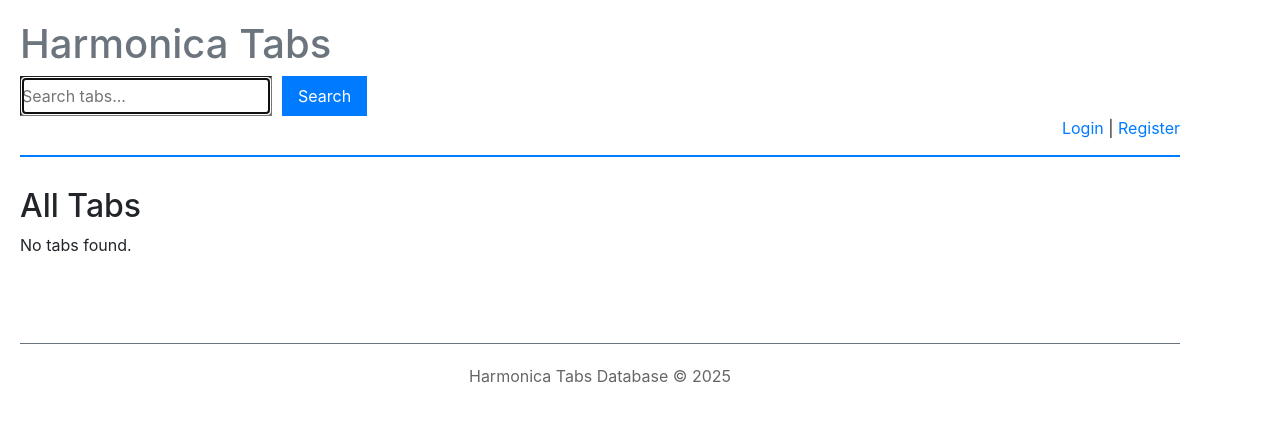
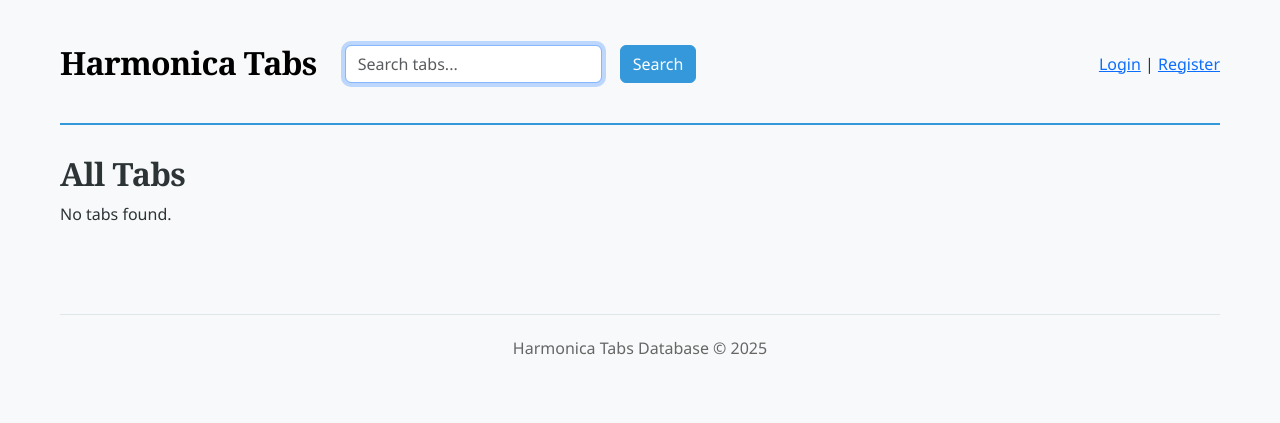
Before and after one commit to mthsgrc/harmonica_project, a Flask app: page / in a window 1280 px wide. Shown: the top 423 px of the page. Run offline with Flask 3, Linux system fonts and the light colour scheme; data that the repository does not hold is empty; parts of the project's set-up code (start-up, migrations or seed data) failed here and were passed over; some libraries are stand-ins or nearby versions.

Commit message:
Styling changes from initial visuals. Needs further improvements yet

```diff
--- a/app/static/style.css
+++ b/app/static/style.css
@@ -1,9 +1,20 @@
 :root {
-  --primary: #4CAF50;
-  --secondary: #2c3e50;
-  --light: #f9f9f9;
-  --dark: #333;
-  --gray: #e0e0e0;
+  /* Primary Palette */
+  --primary: #3498db;      /* Refined blue (harmonica reed color) */
+  --secondary: #2c3e50;    /* Deep navy (good contrast) */
+  --accent: #e74c3c;       /* Vibrant red (call-to-action) */
+
+  /* Neutral Palette */
+  --light: #f8f9fa;        /* Slightly warmer off-white */
+  --dark: #2d3436;         /* Soft near-black */
+  --gray: #dfe6e9;         /* Lighter gray for backgrounds */
+
+  /* Music Accents */
+  --gold: #f1c40f;         /* Brass instrument accent */
+
+  --font-main: 'Segoe UI', system-ui, -apple-system, sans-serif;
+  --font-headings: Georgia, serif;
+  --font-tabs: 'Courier Prime', 'Courier New', monospace;
 }
 
 * {
@@ -13,8 +24,8 @@
 }
 
 body {
-  font-family: 'Segoe UI', Tahoma, Geneva, Verdana, sans-serif;
-  line-height: 1.6;
+  font-family: var(--font-main);
+  line-height: 1.65;
   color: var(--dark);
   background-color: var(--light);
   max-width: 1200px;
@@ -34,6 +45,12 @@ header {
 header h1 a {
   color: var(--secondary);
   text-decoration: none;
+}
+
+h1, h2, h3, h4, .navbar-brand {
+  font-family: var(--font-headings);
+  font-weight: 700;
+  letter-spacing: -0.02em;
 }
 
 form {
@@ -57,24 +74,28 @@ button {
   cursor: pointer;
 }
 
+/* Responsive Container */
+.container-xxl {
+  max-width: 1400px;
+}
+
 .tabs-list {
   display: grid;
   grid-template-columns: repeat(auto-fill, minmax(300px, 1fr));
-  gap: 20px;
+  gap: 45px;
   margin-bottom: 30px;
 }
 
 .tab-card {
-  background: white;
-  border-radius: 8px;
-  padding: 20px;
-  box-shadow: 0 2px 5px rgba(0,0,0,0.1);
-  transition: transform 0.2s;
+  transition: transform 0.3s ease, box-shadow 0.3s ease;
+  border: none;
+  border-top: 3px solid var(--primary);
+  padding: 5px;
 }
 
 .tab-card:hover {
-  transform: translateY(-5px);
-  box-shadow: 0 5px 15px rgba(0,0,0,0.1);
+  transform: translateY(-8px);
+  box-shadow: 0 12px 20px rgba(0,0,0,0.12);
 }
 
 .tab-card h3 {
@@ -112,14 +133,14 @@ button {
 }
 
 .tab-content {
-  background: #f9f9f9;
-  padding: 20px;
-  border-radius: 4px;
-  border-left: 4px solid var(--primary);
-  overflow-x: auto;
-  font-family: 'Courier New', monospace;
-  white-space: pre-wrap;
-  line-height: 1.4;
+  background: repeating-linear-gradient(
+    var(--light),
+    var(--light) 39px,
+    var(--gray) 40px
+  ); /* Sheet music lines */
+  line-height: 2.2; /* Match staff spacing */
+  font-size: 1.15rem;
+  padding-left: 15px;
 }
 
 .pagination {
@@ -346,15 +371,32 @@ form label {
 .all-tabs-search {
   margin: 0 auto;
   text-align: center;
-  width: 100%;;
+  width: 100%;
 }
 
-
-
-.card-body
-{
+.card-body {
   display: inline-block;
   margin: 0 auto;
   padding: 0;
   box-sizing: border-box;
 }
+
+/* Button Enhancements */
+.btn-primary {
+  background-color: var(--primary);
+  border-color: var(--primary);
+}
+
+.btn-outline-primary {
+  --bs-btn-hover-bg: var(--primary);
+}
+
+:focus-visible {
+  outline: 3px solid var(--gold);
+  outline-offset: 2px;
+}
+
+/* Contrast check for text */
+.bg-primary, .bg-secondary {
+  color: white !important;
+}
--- a/app/templates/all_tabs.html
+++ b/app/templates/all_tabs.html
@@ -38,7 +38,6 @@
                     <td>{{ tab.harp_key }}</td>
                     <td>{{ tab.harp_type }}</td>
                     <td>
-                        <a class=""btn btn-sm btn-info" href="{{ url_for('main.add_tab') }}">Add Tab</a>
                         <a href="{{ url_for('main.view_tab', tab_id=tab.id) }}"
                            class="btn btn-sm btn-info">View</a>
 
@@ -46,7 +45,7 @@
                            <div>
                                <form method="POST" action="{{ url_for('main.delete_tab', tab_id=tab.id) }}"
                                      class="d-inline" onsubmit="return confirm('Delete this tab permanently?');">
-                                   <input type="submit" class="btn btn-sm btn-danger">Delete Tab</input>
+                                   <input type="submit" value="Delete" class="btn btn-sm btn-danger"></input>
                                </form>
                            </div>
                            {% endif %}
@@ -62,7 +61,7 @@
 
     <!-- Pagination -->
     <nav aria-label="Tabs pagination">
-        <ul class="pagination">
+        <ul class="pagination justify-content-center">
             {% if tabs.has_prev %}
             <li class="page-item">
                 <a class="page-link" href="{{ url_for('main.all_tabs', page=tabs.prev_num, q=query) }}">
--- a/app/templates/base.html
+++ b/app/templates/base.html
@@ -5,20 +5,25 @@
     <meta name="viewport" content="width=device-width, initial-scale=1.0">
     <meta name="csrf-token" content="{{ csrf_token() }}">
     <title>Harmonica Tabs</title>
+    <link href="https://cdn.jsdelivr.net/npm/bootstrap@5.3.0/dist/css/bootstrap.min.css" rel="stylesheet">
+    <link href="https://fonts.googleapis.com/css2?family=Playfair+Display:wght@400;700&family=Courier+Prime&display=swap" rel="stylesheet">
     <link rel="stylesheet" href="{{ url_for('static', filename='style.css') }}">
     <link rel="stylesheet" href="{{ url_for('static', filename='profile.css') }}">
     <link rel="stylesheet" href="https://cdnjs.cloudflare.com/ajax/libs/font-awesome/6.0.0/css/all.min.css">
 
-    <link rel="stylesheet" href="https://cdn.jsdelivr.net/npm/bootstrap@4.0.0/dist/css/bootstrap.min.css" integrity="sha384-Gn5384xqQ1aoWXA+058RXPxPg6fy4IWvTNh0E263XmFcJlSAwiGgFAW/dAiS6JXm" crossorigin="anonymous">
 
 </head>
 <body>
     <header>
-        <h1><a href="{{ url_for('main.index') }}">Harmonica Tabs</a></h1>
-        <form action="{{ url_for('main.search') }}" method="get">
-            <input id="searchbox" autofocus type="search" name="q" placeholder="Search tabs..." value="{{ request.args.get('q', '') }}"><span id="clear" class="clear-btn"">X</span>
-            <button type="submit">Search</button>
-        </form>
+        <nav class="navbar navbar-expand-lg bg-body-tertiary py-3">
+            <h1><a class="navbar-brand fs-2 fw-bold" href="{{ url_for('main.index') }}">Harmonica Tabs</a></h1>
+            <div class="container">
+                <form class="d-flex position-relative" action="{{ url_for('main.search') }}" method="get">
+                    <input class="form-control me-2" id="searchbox" autofocus type="search" name="q" placeholder="Search tabs..." value="{{ request.args.get('q', '') }}">
+                    <button class="btn btn-primary" type="submit">Search</button>
+                </form>
+            </div>
+        </nav>
 
         <div class="user-info">
             {% if current_user.is_authenticated %}
@@ -51,19 +56,7 @@
         <p>Harmonica Tabs Database &copy; {{ current_year }}</p>
     </footer>
 
-<script>
-const searchbox = document.getElementById("searchbox");
-const clearBtn = document.getElementById("clear");
 
-searchbox.addEventListener("input", function() {
-    clearBtn.style.display = searchbox.value ? "block" : "none"; // Show or hide the 'X'
-});
-
-clearBtn.addEventListener("click", function() {
-    searchbox.value = ""; // Clear the input field
-    clearBtn.style.display = "none"; // Hide the 'X'
-});
-</script>
 
 </body>
 </html>
```
Also changed, not shown: other parts of app/static/style.css (+35 -31 lines). Lines whose indentation alone changed are shown as unchanged.
